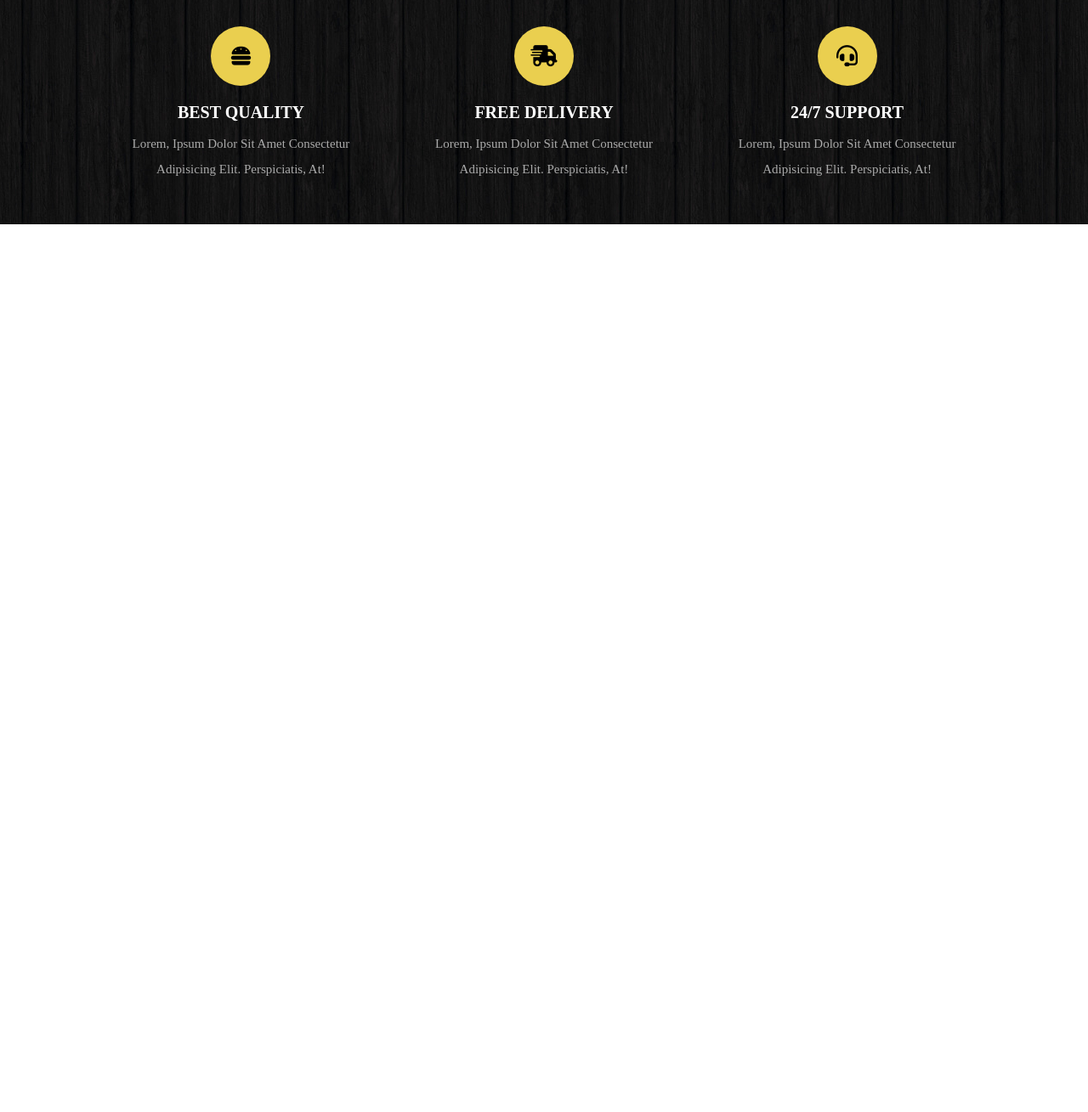
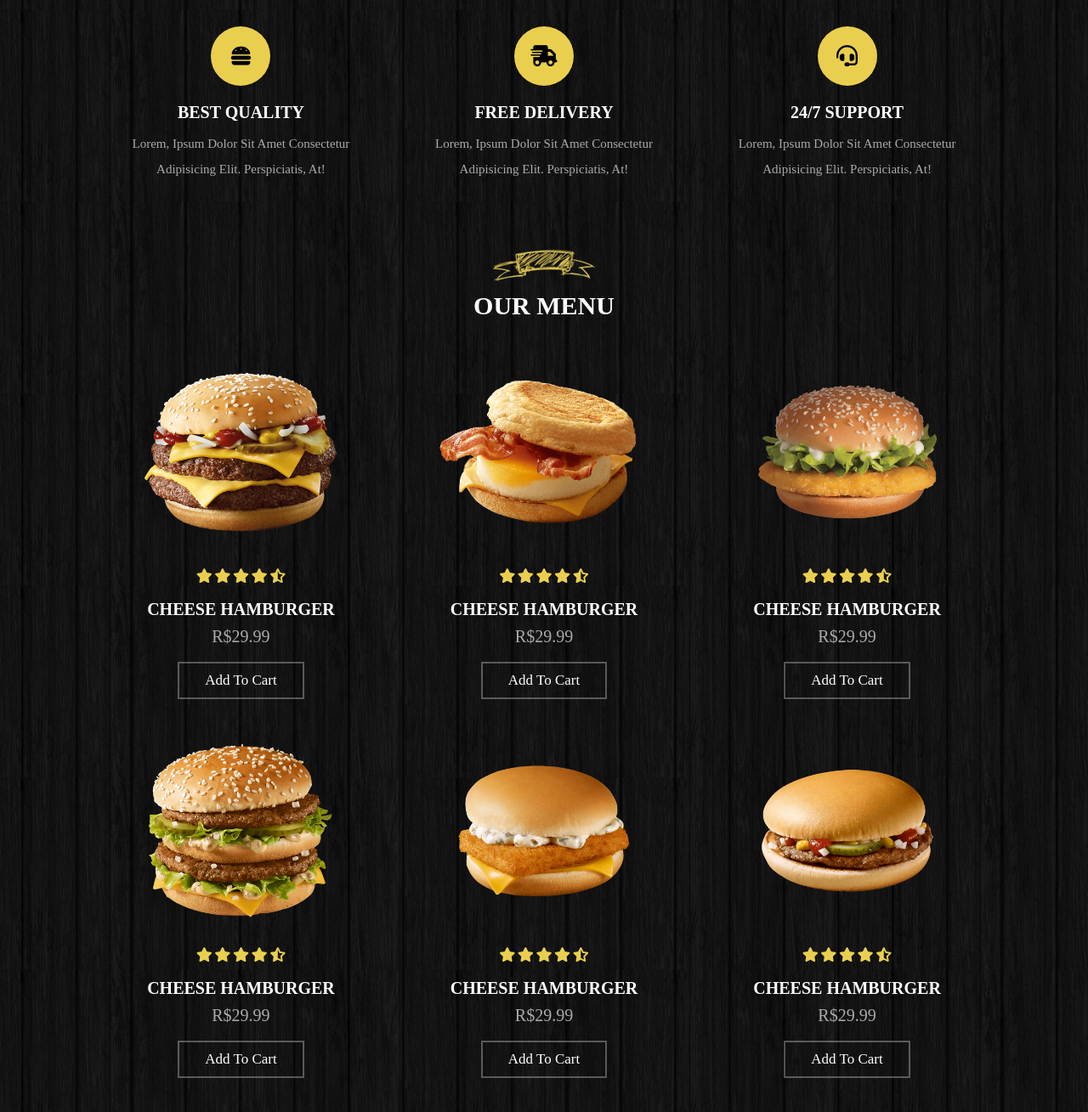
Before and after one commit to cutekitten001/burger_responsive_website, a plain HTML site: page index.html in a window 1280 px wide. Shown: the part 1060-2369 px from the top of the page at 85% size. Before the commit the page ends 1324 px from the top, so only its background shows below. Drawn offline with Linux system fonts and the light colour scheme.

Commit message:
finish menu section

```diff
--- a/css/style.scss
+++ b/css/style.scss
@@ -60,6 +60,16 @@ body {
 
 section {
    padding: 3rem 9%;
+}
+
+.heading  {
+   text-align: center;
+   margin-bottom: 3rem;
+
+   h3 {
+      @include title-text(3rem);
+      margin-top: 1rem;
+   }
 }
 
 .btn {
@@ -223,6 +233,43 @@ section {
    }
 }
 
+.menu {
+   .box-container {
+      @include grid(31rem);
+
+      .box {
+         text-align: center;
+
+         &:hover img{
+            transform: translateY(1rem);
+         }
+
+         img {
+            height: 25rem;
+         }
+
+         .content {
+            padding: 1rem 0;
+
+            .stars {
+               margin-bottom: 2rem;
+               i {
+                  font-size: 1.7rem;
+                  color: $yellow;
+               }
+            }
+            h3 {
+               @include title-text(2rem);
+            }
+
+            .price {
+               @include grap-text(2rem);
+            }
+         }
+      }
+   }
+}
+
 // media queries
 @media (max-width: 1200px) {
    .header {
--- a/index.html
+++ b/index.html
@@ -92,6 +92,113 @@
     </section>
     <!-- service section ends -->
 
+    <!-- menu section starts -->
+    <section class="menu" id="menu">
+      <div class="heading">
+        <img src="images/title-img.png" alt="" />
+        <h3>our menu</h3>
+      </div>
+
+      <div class="box-container">
+        <div class="box">
+          <img src="images/product-1.png" alt="" />
+          <div class="content">
+            <div class="stars">
+              <i class="fas fa-star"></i>
+              <i class="fas fa-star"></i>
+              <i class="fas fa-star"></i>
+              <i class="fas fa-star"></i>
+              <i class="fas fa-star-half-alt"></i>
+            </div>
+            <h3>cheese hamburger</h3>
+            <div class="price">R$29.99</div>
+            <a href="#" class="btn">add to cart</a>
+          </div>
+        </div>
+
+        <div class="box">
+          <img src="images/product-2.png" alt="" />
+          <div class="content">
+            <div class="stars">
+              <i class="fas fa-star"></i>
+              <i class="fas fa-star"></i>
+              <i class="fas fa-star"></i>
+              <i class="fas fa-star"></i>
+              <i class="fas fa-star-half-alt"></i>
+            </div>
+            <h3>cheese hamburger</h3>
+            <div class="price">R$29.99</div>
+            <a href="#" class="btn">add to cart</a>
+          </div>
+        </div>
+
+        <div class="box">
+          <img src="images/product-3.png" alt="" />
+          <div class="content">
+            <div class="stars">
+              <i class="fas fa-star"></i>
+              <i class="fas fa-star"></i>
+              <i class="fas fa-star"></i>
+              <i class="fas fa-star"></i>
+              <i class="fas fa-star-half-alt"></i>
+            </div>
+            <h3>cheese hamburger</h3>
+            <div class="price">R$29.99</div>
+            <a href="#" class="btn">add to cart</a>
+          </div>
+        </div>
+
+        <div class="box">
+          <img src="images/product-4.png" alt="" />
+          <div class="content">
+            <div class="stars">
+              <i class="fas fa-star"></i>
+              <i class="fas fa-star"></i>
+              <i class="fas fa-star"></i>
+              <i class="fas fa-star"></i>
+              <i class="fas fa-star-half-alt"></i>
+            </div>
+            <h3>cheese hamburger</h3>
+            <div class="price">R$29.99</div>
+            <a href="#" class="btn">add to cart</a>
+          </div>
+        </div>
+
+        <div class="box">
+          <img src="images/product-5.png" alt="" />
+          <div class="content">
+            <div class="stars">
+              <i class="fas fa-star"></i>
+              <i class="fas fa-star"></i>
+              <i class="fas fa-star"></i>
+              <i class="fas fa-star"></i>
+              <i class="fas fa-star-half-alt"></i>
+            </div>
+            <h3>cheese hamburger</h3>
+            <div class="price">R$29.99</div>
+            <a href="#" class="btn">add to cart</a>
+          </div>
+        </div>
+
+        <div class="box">
+          <img src="images/product-6.png" alt="" />
+          <div class="content">
+            <div class="stars">
+              <i class="fas fa-star"></i>
+              <i class="fas fa-star"></i>
+              <i class="fas fa-star"></i>
+              <i class="fas fa-star"></i>
+              <i class="fas fa-star-half-alt"></i>
+            </div>
+            <h3>cheese hamburger</h3>
+            <div class="price">R$29.99</div>
+            <a href="#" class="btn">add to cart</a>
+          </div>
+        </div>
+      </div>
+    </section>
+    <!-- menu section ends -->
+
     <script src="js/script.js"></script>
   </body>
 </html>
```
Also changed, not shown: css/style.css, 1 other file.
